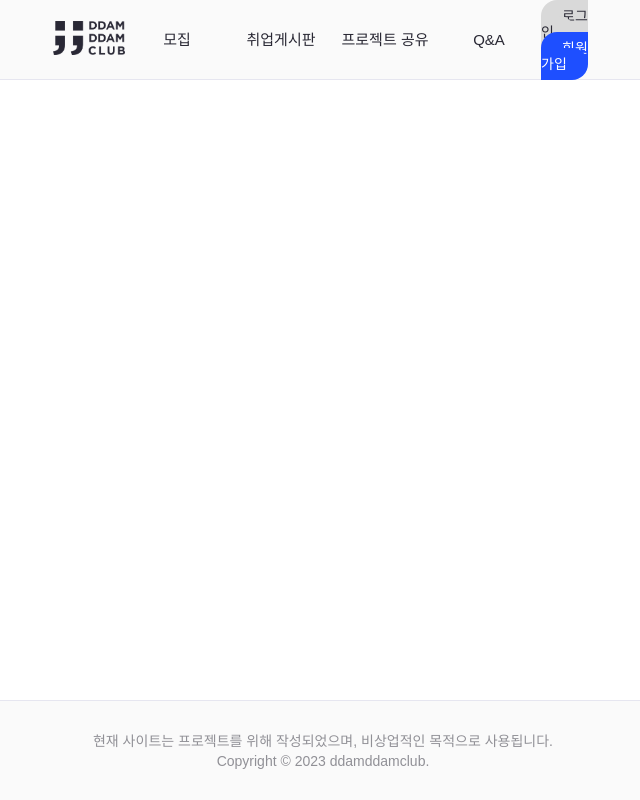
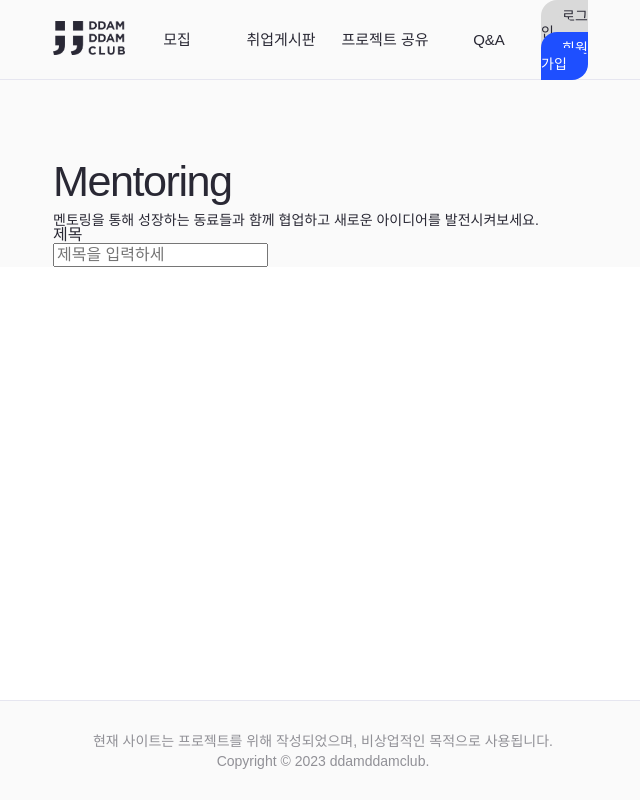
Before and after one commit to Hazel0c0/ddamddam-club-org, a React (Create React App) app in the folder frontend/: page /mentors/write in a window 1280 px wide. Shown: the whole page, without its empty margins (317-957 px from the left). Built offline with nearby package versions, Linux system fonts and the light colour scheme.

Commit message:
Feat:상세보기 완료 후 글쓰기 폼

```diff
--- a/frontend/src/component/mentors/MentorsList.js
+++ b/frontend/src/component/mentors/MentorsList.js
@@ -38,7 +38,7 @@ const MentorsList = () => {
 
     };
 
-    const { title, content, subject, current, nickName, date,mentee } = detailMember;
+    const {title, content, subject, current, nickName, date, mentee, career} = detailMember;
 
 
     // fetch('http://localhost:8181/api/ddamddam/mentors/list?page=&size=&sort=')
@@ -111,17 +111,17 @@ const MentorsList = () => {
                         <h3 className={'detail-sub-title'}>{title}</h3>
                         <div className={'etc-wrapper'}>
                             <div className={'member-count'}><p className={'detail-sub-text'}>인원</p>{mentee}명 모집</div>
-                            <div className={'subject'}><p className={'detail-sub-text'}>인원</p>{subject}</div>
-                            <div className={'career'}><p className={'detail-sub-text'}>인원</p>{current}</div>
+                            <div className={'subject'}><p className={'detail-sub-text'}>주제</p>{subject}</div>
+                            <div className={'career'}><p className={'detail-sub-text'}>경력</p>{current}</div>
                             {/*값 받아와야함*/}
-                            <div className={'current'}><p className={'detail-sub-text'}>인원</p>Rookies</div>
+                            <div className={'current'}><p className={'detail-sub-text'}>현직</p>{career}</div>
                         </div>
                     </div>
                 </section>
 
                 <section className={'main-section'}>
                     <div className={'main-section-text'}>
-                        {current}
+                        {content}
                     </div>
                 </section>
                 {/*<Link to={''}*/}
--- a/frontend/src/component/mentors/MentorsWrite.js
+++ b/frontend/src/component/mentors/MentorsWrite.js
@@ -1,10 +1,24 @@
 import React from 'react';
+import Common from "../common/Common";
 
 const MentorsWrite = () => {
     return (
-        <div>
-            글쓰기 폼 영역
-        </div>
+        <Common className={'mentors-top-wrapper'}>
+            <div className={'title-wrapper'}>
+                <p className={'main-title'}>Mentoring</p>
+                <p className={'sub-title'}>멘토링을 통해 성장하는 동료들과 함께 협업하고 새로운 아이디어를 발전시켜보세요.</p>
+            </div>
+
+            <section className={'write-form-wrapper'}>
+                <div className={'title-input-wrapper'}>
+                    <h1>제목</h1>
+                    <input type={"text"} placeholder={'제목을 입력하세'}/>
+                </div>
+                <div className={'select-input-wrapper'}>
+
+                </div>
+            </section>
+        </Common>
     );
 };
 
```
